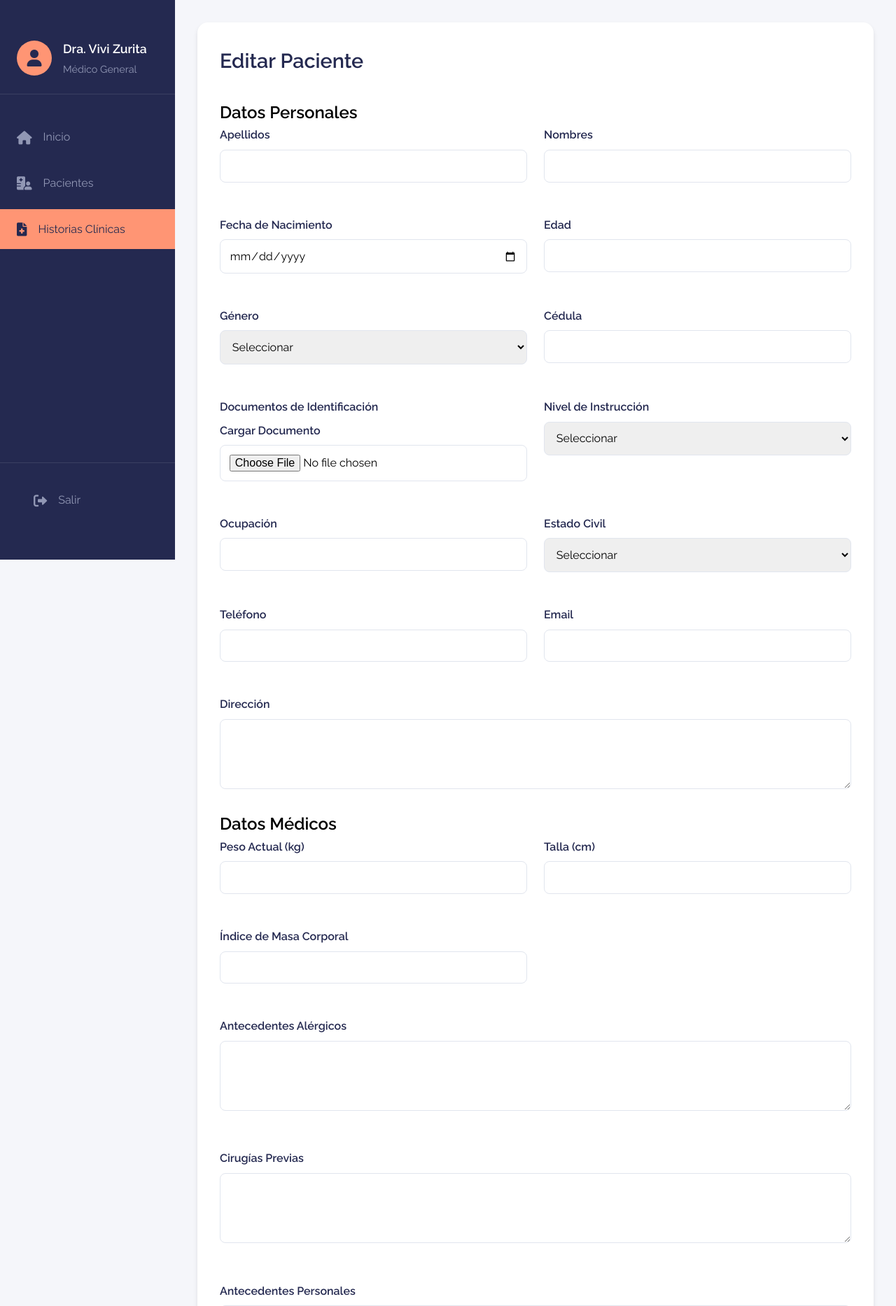
After one commit to dani05ela/tesisfinal, a CodeIgniter 4 app: the page made by app/Views/modulopaciente/update/updatePaciente.php in a window 1280 px wide. The commit adds this page. Shown: the top 1867 px of the page at 70% size. Run offline with PHP 8.4 and a stand-in for CodeIgniter, Linux system fonts and the light colour scheme; the template is opened without the code that fills it, so the values that code supplies are empty; some libraries are stand-ins or nearby versions.

Commit message:
Feat: Add function update pacient

```diff
--- a/app/Config/Routes.php
+++ b/app/Config/Routes.php
@@ -33,5 +33,7 @@ $routes->post('filtrarPacientes', 'PacienteController::filtrarPacientes');
 // Historias clínicas
 $routes->post('resumenpaciente', 'HistoriaClinica::resumenpaciente');
 $routes->post('historiaclinica', 'HistoriaClinica::historiaclinica');
+$routes->post('editarpaciente', 'HistoriaClinica::editarPaciente');
+$routes->post('actualizarpaciente', 'HistoriaClinica::actualizarPaciente');
 $routes->get('nuevacita', 'HistoriaClinica::nuevacita');
 $routes->get('receta', 'HistoriaClinica::receta');
--- a/app/Controllers/PacienteController.php
+++ b/app/Controllers/PacienteController.php
@@ -61,7 +61,6 @@ class PacienteController extends BaseController
             'cirugias_previas' => $this->request->getPost('cirugias_previas'),
             'antecedentes_personales' => $this->request->getPost('antecedentes_personales'),
             'antecedentes_familiares' => $this->request->getPost('antecedentes_familiares'),
-
             // Contacto de emergencia
             'contacto_nombre' => $this->request->getPost('contacto_nombre'),
             'contacto_relacion' => $this->request->getPost('contacto_relacion'),
--- a/app/Views/modulohistoriasclinicas/resumenpaciente.php
+++ b/app/Views/modulohistoriasclinicas/resumenpaciente.php
@@ -75,7 +75,7 @@
 
         <form action="<?= base_url('/resumenpaciente'); ?>" method="post" style="display: inline;">
           <input type="hidden" name="pac_id" value="<?= esc($data['pac_id']); ?>">
-          <button type="submit" class="nav-tab active" style="height: 50px; outline: none;">Historia Clínica</button>
+          <button type="submit" class="nav-tab active" style="height: 50px; outline: none;">Resumen del Paciente</button>
         </form>
         <form action="<?= base_url('/historiaclinica'); ?>" method="post" style="display: inline;">
           <input type="hidden" name="pac_id" value="<?= esc($data['pac_id']); ?>">
--- /dev/null
+++ b/app/Views/modulopaciente/update/updatePaciente.php
@@ -0,0 +1,203 @@
+<!DOCTYPE html>
+<html lang="es">
+
+<head>
+    <meta charset="UTF-8" />
+    <meta name="viewport" content="width=device-width, initial-scale=1.0" />
+    <title>Nuevo Paciente</title>
+    <link rel="stylesheet" href="<?= base_url('public/modulopacientecss/nuevopaciente.css'); ?>" />
+    <link rel="stylesheet" href="https://cdnjs.cloudflare.com/ajax/libs/font-awesome/6.0.0/css/all.min.css" />
+    <link href="https://fonts.googleapis.com/css2?family=Raleway:wght@400;600&display=swap" rel="stylesheet" />
+</head>
+
+<body>
+    <!-- Sidebar -->
+    <nav class="sidebar">
+        <div>
+            <div class="user-profile-sidebar">
+                <div class="user-avatar">
+                    <i class="fas fa-user"></i>
+                </div>
+                <div class="user-info">
+                    <h3>Dra. Vivi Zurita</h3>
+                    <p>Médico General</p>
+                </div>
+            </div>
+            <ul class="nav-menu">
+                <li class="nav-item">
+                    <a href="<?= base_url('/bienvenida'); ?>" class="nav-link">
+                        <i class="fas fa-home"></i>
+                        <span>Inicio</span>
+                    </a>
+                </li>
+                <li class="nav-item">
+                    <a href="<?= base_url('/buscarpaciente'); ?>" class="nav-link">
+                        <i class="fas fa-hospital-user"></i>
+                        <span>Pacientes</span>
+                    </a>
+                </li>
+                <li class="nav-item">
+                    <a href="<?= base_url('/buscadorhc'); ?>" class="nav-link active">
+                        <i class="fas fa-file-medical"></i>
+                        <span>Historias Clínicas</span>
+                    </a>
+                </li>
+            </ul>
+        </div>
+        <div class="nav-logout">
+            <a href="<?= base_url('/inicio'); ?>" class="nav-link">
+                <i class="fas fa-sign-out-alt"></i>
+                <span>Salir</span>
+            </a>
+        </div>
+    </nav>
+
+    <!-- Main Content -->
+    <!-- Main Content -->
+    <div class="main-content">
+        <div class="form-container">
+            <h1 class="form-title">Editar Paciente</h1>
+            <form action="<?= base_url('/actualizarpaciente'); ?>" method="POST" enctype="multipart/form-data">
+                <div class="form-section">
+                    <input type="hidden" name="pac_id" value="<?= $data['pac_id']; ?>" />
+                    <h2 class="section-title">Datos Personales</h2>
+                    <div class="form-grid">
+                        <div class="form-group">
+                            <label class="form-label">Apellidos</label>
+                            <input type="text" class="form-input" name="apellidos" value="<?= $data['pac_apellidos']; ?>" required />
+                        </div>
+                        <div class="form-group">
+                            <label class="form-label">Nombres</label>
+                            <input type="text" class="form-input" name="nombres" value="<?= $data['pac_nombres']; ?>" required />
+                        </div>
+                        <div class="form-group">
+                            <label class="form-label">Fecha de Nacimiento</label>
+                            <input type="date" class="form-input" name="fecha_nacimiento" value="<?= $data['pac_fechanacimiento']; ?>" required />
+                        </div>
+                        <div class="form-group">
+                            <label class="form-label">Edad</label>
+                            <input type="number" class="form-input" name="edad" value="<?= $data['pac_edad']; ?>" required />
+                        </div>
+                        <div class="form-group">
+                            <label class="form-label">Género</label>
+                            <select class="form-input" name="genero" required>
+                                <option value="">Seleccionar</option>
+                                <option value="1" <?= $data['pac_genero'] == 1 ? 'selected' : ''; ?>>Masculino</option>
+                                <option value="2" <?= $data['pac_genero'] == 2 ? 'selected' : ''; ?>>Femenino</option>
+                                <option value="3" <?= $data['pac_genero'] == 3 ? 'selected' : ''; ?>>Otro</option>
+                            </select>
+                        </div>
+                        <div class="form-group">
+                            <label class="form-label">Cédula</label>
+                            <input type="text" class="form-input" name="cedula" value="<?= $data['pac_cedula']; ?>" required />
+                        </div>
+
+                        <div class="form-group document-upload-group">
+                            <label class="form-label">Documentos de Identificación</label>
+                            <label class="form-label">Cargar Documento</label>
+                            <input type="file" class="form-input" name="documentos" accept="image/pdf, image/png, image/jpeg" />
+                        </div>
+
+                        <div class="form-group">
+                            <label class="form-label">Nivel de Instrucción</label>
+                            <select class="form-input" name="nivel_instruccion" required>
+                                <option value="">Seleccionar</option>
+                                <option value="1" <?= $data['pac_nivelinstruccion'] == 1 ? 'selected' : ''; ?>>Primaria</option>
+                                <option value="2" <?= $data['pac_nivelinstruccion'] == 2 ? 'selected' : ''; ?>>Secundaria</option>
+                                <option value="3" <?= $data['pac_nivelinstruccion'] == 3 ? 'selected' : ''; ?>>Superior</option>
+                                <option value="4" <?= $data['pac_nivelinstruccion'] == 4 ? 'selected' : ''; ?>>Postgrado</option>
+                                <option value="5" <?= $data['pac_nivelinstruccion'] == 5 ? 'selected' : ''; ?>>Otro</option>
+                            </select>
+                        </div>
+                        <div class="form-group">
+                            <label class="form-label">Ocupación</label>
+                            <input type="text" class="form-input" name="ocupacion" value="<?= $data['pac_ocupacion']; ?>" />
+                        </div>
+                        <div class="form-group">
+                            <label class="form-label">Estado Civil</label>
+                            <select class="form-input" name="estado_civil" required>
+                                <option value="">Seleccionar</option>
+                                <option value="1" <?= $data['pac_estadocivil'] == 1 ? 'selected' : ''; ?>>Soltero/a</option>
+                                <option value="2" <?= $data['pac_estadocivil'] == 2 ? 'selected' : ''; ?>>Casado/a</option>
+                                <option value="3" <?= $data['pac_estadocivil'] == 3 ? 'selected' : ''; ?>>Divorciado/a</option>
+                                <option value="4" <?= $data['pac_estadocivil'] == 4 ? 'selected' : ''; ?>>Viudo/a</option>
+                                <option value="5" <?= $data['pac_estadocivil'] == 5 ? 'selected' : ''; ?>>Unión Libre</option>
+                            </select>
+                        </div>
+                        <div class="form-group">
+                            <label class="form-label">Teléfono</label>
+                            <input type="tel" class="form-input" name="telefono" value="<?= $data['pac_telefono']; ?>" required />
+                        </div>
+                        <div class="form-group">
+                            <label class="form-label">Email</label>
+                            <input type="email" class="form-input" name="email" value="<?= $data['pac_email']; ?>" required />
+                        </div>
+                        <div class="form-group full-width">
+                            <label class="form-label">Dirección</label>
+                            <textarea class="form-input" name="direccion" required><?= $data['pac_direccion']; ?></textarea>
+                        </div>
+                    </div>
+                </div>
+
+                <div class="form-section">
+                    <h2 class="section-title">Datos Médicos</h2>
+                    <div class="form-grid">
+                        <div class="form-group">
+                            <label class="form-label">Peso Actual (kg)</label>
+                            <input type="number" step="0.1" class="form-input" name="peso" value="<?= $data['pac_peso']; ?>" required />
+                        </div>
+                        <div class="form-group">
+                            <label class="form-label">Talla (cm)</label>
+                            <input type="number" step="0.1" class="form-input" name="talla" value="<?= $data['pac_talla']; ?>" required />
+                        </div>
+                        <div class="form-group">
+                            <label class="form-label">Índice de Masa Corporal</label>
+                            <input type="number" step="0.1" class="form-input" name="imc" value="<?= $data['pac_imc']; ?>" required />
+                        </div>
+                        <div class="form-group full-width">
+                            <label class="form-label">Antecedentes Alérgicos</label>
+                            <textarea class="form-input" name="antecedentes_alergicos"><?= $data['pac_antecedentesalergicos']; ?></textarea>
+                        </div>
+                        <div class="form-group full-width">
+                            <label class="form-label">Cirugías Previas</label>
+                            <textarea class="form-input" name="cirugias_previas"><?= $data['pac_cirugias']; ?></textarea>
+                        </div>
+                        <div class="form-group full-width">
+                            <label class="form-label">Antecedentes Personales</label>
+                            <textarea class="form-input" name="antecedentes_personales"><?= $data['pac_antecedentespersonales']; ?></textarea>
+                        </div>
+                        <div class="form-group full-width">
+                            <label class="form-label">Antecedentes Familiares</label>
+                            <textarea class="form-input" name="antecedentes_familiares"><?= $data['pac_antecedentesfamiliares']; ?></textarea>
+                        </div>
+                    </div>
+                </div>
+
+                <div class="form-section">
+                    <h2 class="section-title">Contacto de Emergencia</h2>
+                    <div class="form-grid">
+                        <div class="form-group">
+                            <label class="form-label">Nombre Completo</label>
+                            <input type="text" class="form-input" name="contacto_nombre" value="<?= $data['pac_nombreemergencia']; ?>" required />
+                        </div>
+                        <div class="form-group">
+                            <label class="form-label">Relación</label>
+                            <input type="text" class="form-input" name="contacto_relacion" value="<?= $data['pac_relacionemergencia']; ?>" required />
+                        </div>
+                        <div class="form-group">
+                            <label class="form-label">Teléfono</label>
+                            <input type="tel" class="form-input" name="contacto_telefono" value="<?= $data['pac_telefonoemergencia']; ?>" required />
+                        </div>
+                    </div>
+                </div>
+
+                <div class="button-container">
+                    <button type="submit" class="form-button">Actualizar Paciente</button>
+                </div>
+            </form>
+        </div>
+    </div>
+    </div>
+</body>
+
+</html>
```
Also changed, not shown: app/Controllers/HistoriaClinica.php (+70 -0 lines), app/Models/PacienteModel.php (+40 -3 lines), app/Views/modulohistoriasclinicas/historiaclinica.php (+70 -5 lines), assets/almacenamiento/12060117Lupinus.png (deleted), assets/almacenamiento/12060127tallados madera.jpg (deleted).
